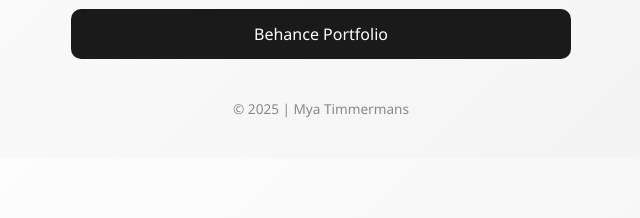
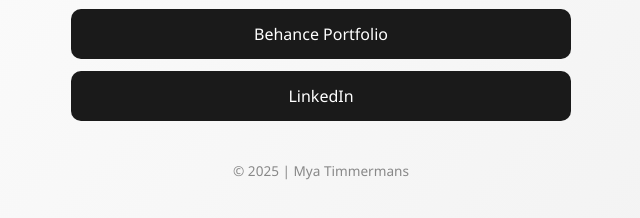
Before and after one commit to bymytim/Mylinktree, a plain HTML site: page index.html in a window 1280 px wide. Shown: the part 370-588 px from the top of the page, without its empty margins (319-959 px from the left). Drawn offline with Linux system fonts and the light colour scheme.

Commit message:
Update Linkedin index.html

```diff
--- a/index.html
+++ b/index.html
@@ -75,6 +75,11 @@
       Behance Portfolio
     </a>
 
+    <a class="link" href="https://www.linkedin.com/in/mya-timmermans-614011233" target="_blank">
+  LinkedIn
+    </a>
+
+
     <div class="footer">
       © 2025 | Mya Timmermans
     </div>
```
